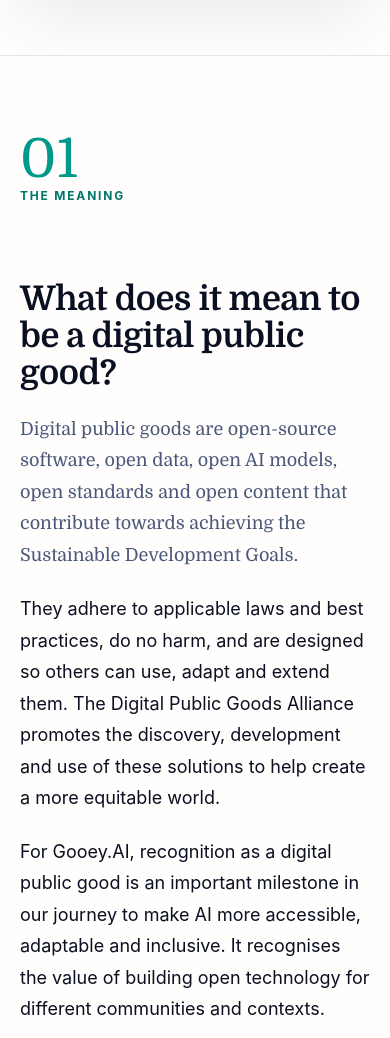
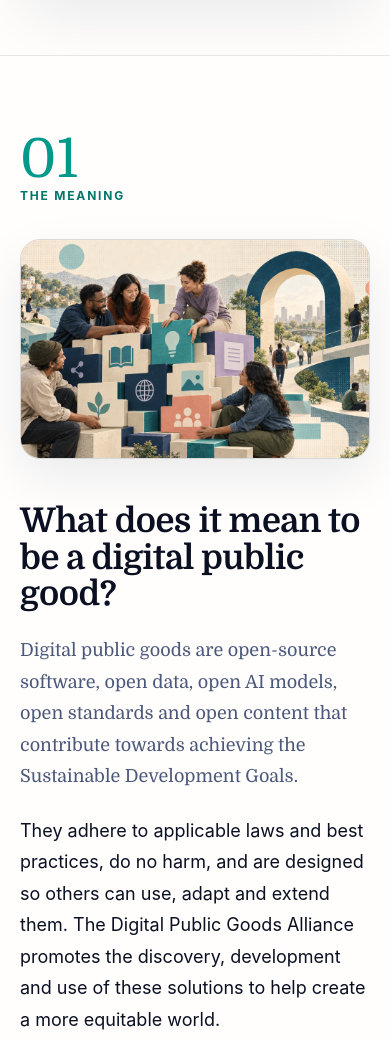
Before and after one commit to GooeyAI/gooey-static-pages, a plain HTML site: page digital-public-good/index.html in a window 390 px wide. Shown: the part 900-1938 px from the top of the page. Drawn offline with Linux system fonts and the light colour scheme.

Commit message:
Add section image to Digital Public Good page

```diff
--- a/digital-public-good/index.html
+++ b/digital-public-good/index.html
@@ -139,6 +139,8 @@
       .section.alt { background: var(--gy-surface-50); }
       .section-grid { display: grid; grid-template-columns: minmax(0,.7fr) minmax(0,1.3fr); gap: clamp(42px, 8vw, 110px); align-items: start; }
       .section-num { color: var(--gy-teal-700); font-family: var(--gy-font-serif); font-size: 72px; line-height: 1; }
+      .section-side-image { margin: 34px 0 0; border: 1px solid var(--gy-line); border-radius: 20px; overflow: hidden; background: var(--gy-surface-100); box-shadow: 0 18px 50px rgba(10,16,33,.08); }
+      .section-side-image img { width: 100%; aspect-ratio: 16/10; object-fit: cover; object-position: center; }
       .section h2 { margin: 12px 0 22px; font-size: clamp(34px, 4.5vw, 59px); }
       .lede { margin: 0 0 24px; color: var(--gy-ink-muted); font-family: var(--gy-font-serif); font-size: clamp(20px, 2vw, 26px); line-height: 1.48; }
       .prose p { max-width: 760px; margin: 0 0 22px; font-size: 18px; line-height: 1.75; }
@@ -171,7 +173,8 @@
       .foot img { width: 116px; }
       .foot small { color: var(--gy-ink-muted); }
       @media (max-width: 860px) {
-        .hero-grid,.section-grid,.video { grid-template-columns: 1fr; }
+        .hero-grid,.video { grid-template-columns: 1fr; }
+        .section-grid { grid-template-columns: minmax(220px,.72fr) minmax(0,1.28fr); gap: 32px; }
         .hero { min-height: auto; }
         .hero::after { width: 85vw; opacity: .45; }
         .badge-card { max-width: 520px; }
@@ -182,6 +185,7 @@
       @media (max-width: 520px) {
         .site-header { padding: 0 18px; }
         .site-header .login-btn { padding: 8px 15px; }
+        .section-grid { grid-template-columns: 1fr; }
         .actions { flex-direction: column; }
         .btn { width: 100%; }
         h1 { font-size: 47px; }
@@ -221,7 +225,13 @@
 
       <section class="section" id="meaning">
         <div class="wrap section-grid">
-          <div><span class="section-num">01</span><p class="eyebrow">The meaning</p></div>
+          <div>
+            <span class="section-num">01</span>
+            <p class="eyebrow">The meaning</p>
+            <figure class="section-side-image">
+              <img src="images/open-digital-ecosystem.png" alt="People collaboratively building an open digital ecosystem from shared blocks of knowledge, media and community infrastructure" loading="lazy" />
+            </figure>
+          </div>
           <div class="prose">
             <h2>What does it mean to be a digital public good?</h2>
             <p class="lede">Digital public goods are open-source software, open data, open AI models, open standards and open content that contribute towards achieving the Sustainable Development Goals.</p>
```
Also changed, not shown: digital-public-good/images/open-digital-ecosystem.png (added).
